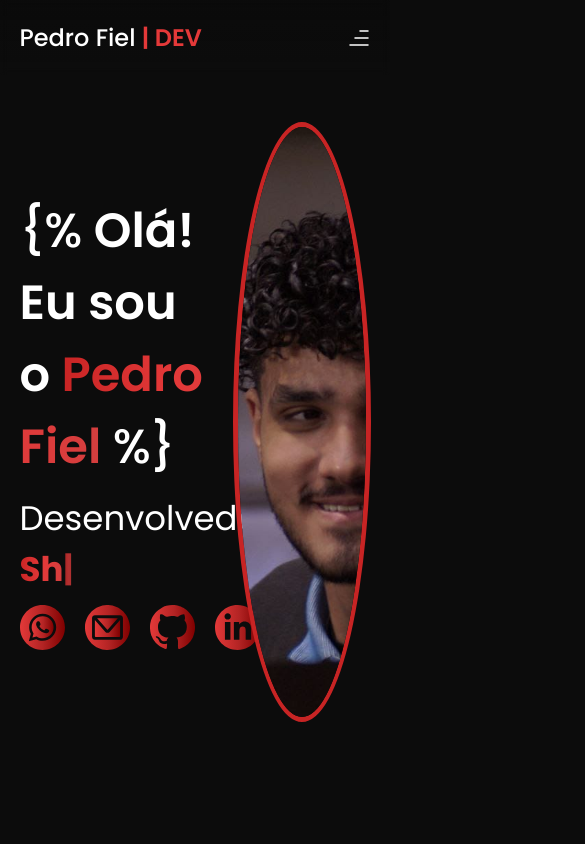
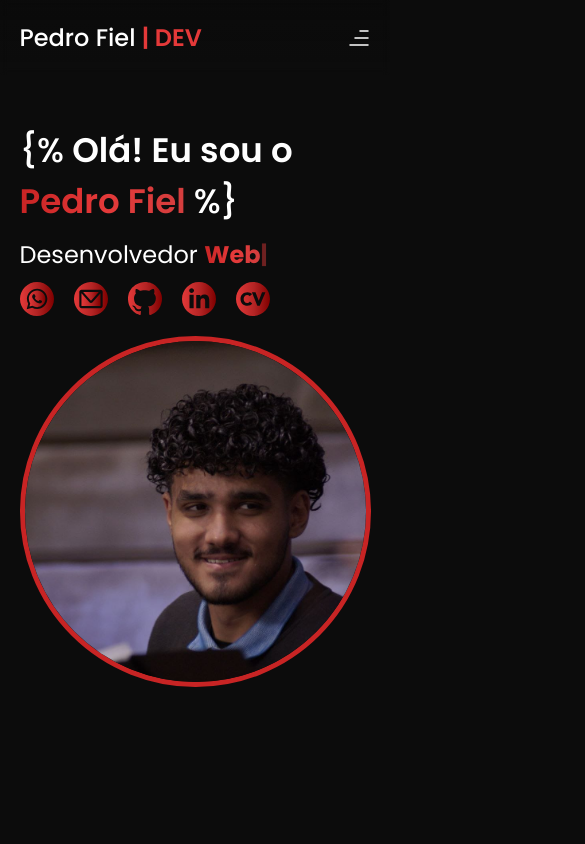
Before and after one commit to PedroFiel/Portfolio-PedroFiel, a React (Vite) app: page / in a window 390 px wide. Shown: the top 844 px of the page, 585 px wide, since content can reach past the window. Built offline with nearby package versions, Linux system fonts and the light colour scheme.

Commit message:
fix: update Header to use sticky positioning and enhance Introduction styles for responsiveness

```diff
--- a/src/components/Header/style.css
+++ b/src/components/Header/style.css
@@ -1,7 +1,7 @@
 .header {
     width: 100%;
     background-color: transparent;
-    position: fixed;
+    position: sticky;
     z-index: 999;
     transition: all 0.5s ease;
 
--- a/src/components/Introduction/style.css
+++ b/src/components/Introduction/style.css
@@ -1,24 +1,31 @@
 .introduction {
-    height: 100vh;
     width: 100%;
     padding-block: var(--padding-block);
 
     .introduction__content {
         display: flex;
+        flex-direction: column;
         align-items: center;
-        justify-content: space-between;
-        flex-direction: row;
         gap: 2rem;
         max-width: var(--page-width);
         width: 100%;
         height: 100%;
         margin: 0 auto;
 
+        @media screen and (min-width: 768px) {
+            display: grid;
+            grid-template-columns: minmax(0, 1.3fr) minmax(0, 1fr);
+            grid-template-rows: minmax(0, 1fr);
+        }
+
         .introduction__information {
-            width: 55%;
+            width: 100%;
+            display: flex;
+            flex-direction: column;
+            gap: 1rem;
 
             h2 {
-                font-size: 4.8rem;
+                font-size: clamp(3.4rem, 2.5vw, 4.8rem);
                 font-weight: var(--font-weight-semi-bold);
                 color: var(--white-color);
 
@@ -40,10 +47,10 @@
             }
 
             p {
-                font-size: 3.4rem;
+                font-size: clamp(2.4rem, 1.77083vw, 3.4rem);
                 font-weight: var(--font-weight-normal);
                 color: var(--white-color);
-                margin-top: 1rem;
+                /* margin-top: 1rem; */
 
                 .typed-text {
                     background: linear-gradient(to right,
@@ -73,7 +80,7 @@
 
             .introduction__contacts {
                 width: 100%;
-                margin-top: 1rem;
+                /* margin-top: 1rem; */
 
                 .introduction__contacts-list {
                     display: flex;
@@ -90,7 +97,7 @@
                             display: block;
 
                             img {
-                                width: 4.5rem;
+                                width: clamp(3.4rem, 2.29166vw, 4.4rem);
                                 height: auto;
                                 display: block;
                             }
@@ -101,8 +108,7 @@
         }
 
         .introduction__image {
-            width: 60rem;
-            height: 60rem;
+            aspect-ratio: 4 / 4;
             border-radius: 50%;
             border: .5rem solid #c82424;
             display: flex;
--- a/src/pages/home/index.jsx
+++ b/src/pages/home/index.jsx
@@ -13,12 +13,12 @@ function Home() {
         <>
             <Header />
             <Introduction />
-            <AboutMe />
+            {/* <AboutMe />
             <Skills />
             <Experience />
             <Projects />
             <ScrollToTop />
-            <Footer />
+            <Footer /> */}
         </>
     );
 }
```
